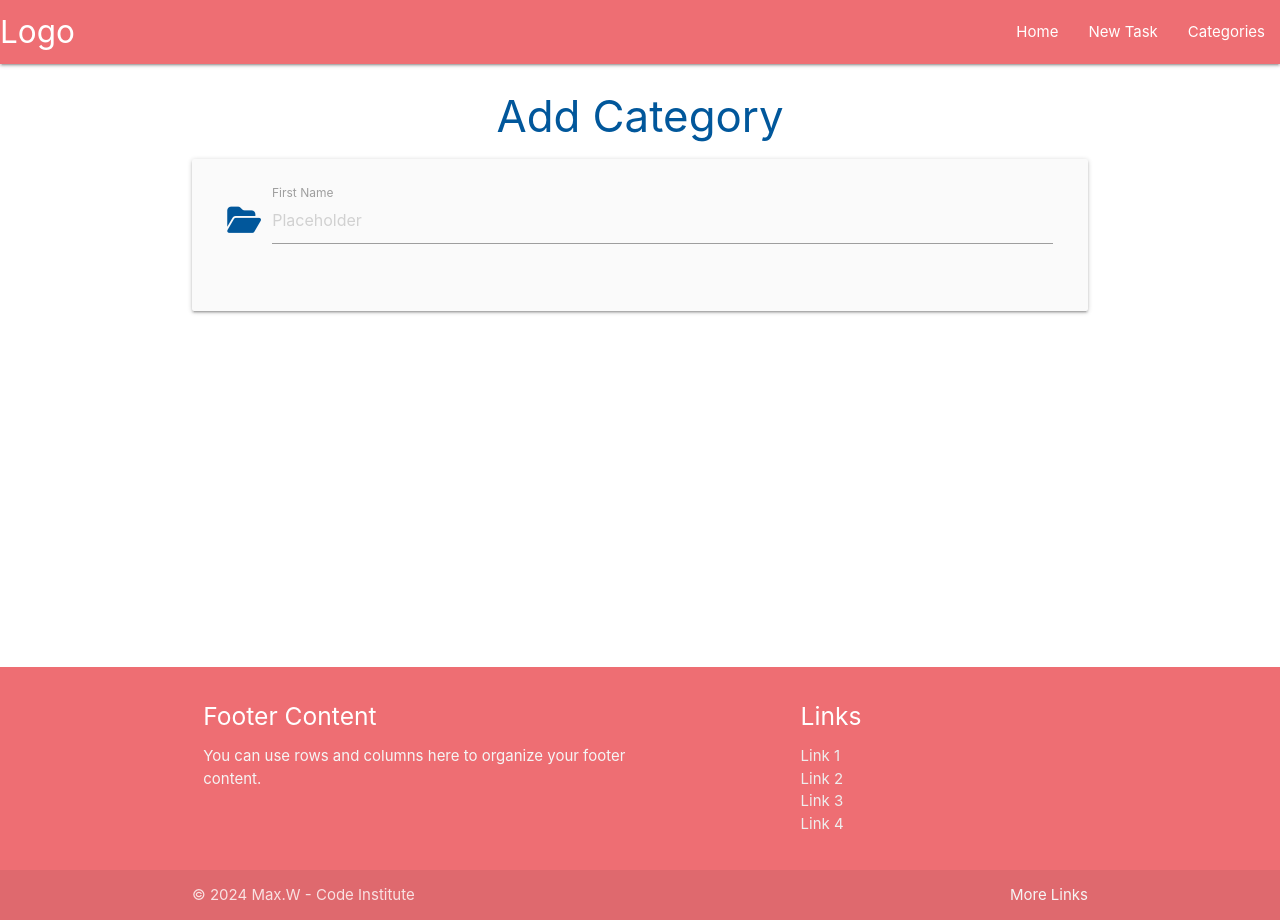
After one commit to MaxBWiseman/TaskManagerProject, a Flask app: page /add_category in a window 1280 px wide. The commit adds this page. Run offline with Flask 3, Linux system fonts and the light colour scheme; some libraries are stand-ins or nearby versions.

Commit message:
chore: Add routes for categories and add_category pages

```diff
--- a/taskmanager/routes.py
+++ b/taskmanager/routes.py
@@ -5,7 +5,15 @@ from taskmanager.models import Category, Task
 
 
 @app.route("/")
-def home():
+def home():# resieves the home() function from clicking nav links
     return render_template("tasks.html")
 # The home route is the default route that renders the tasks.html template.
 # this page will be displayed always when the user visits the website first.
+
+@app.route("/categories")
+def categories():# resieves the categories() function from clicking nav links
+    return render_template("categories.html")
+
+@app.route("/add_category", methods=["GET", "POST"])# when user submits the form, the data is sent to the database
+def add_category():# resieves the add_category() function from clicking nav links
+    return render_template("add_category.html")
--- /dev/null
+++ b/taskmanager/templates/add_category.html
@@ -0,0 +1,18 @@
+{% extends "base.html" %}
+{% block content %}
+
+<h3 class="light-blue-text text-darken-4 center-align">Add Category</h3>
+
+<div class="row card-panel grey lighten-5">
+    <form class="col s12" method="POST" action="{{ url_for('add_category') }}">
+      <div class="row">
+        <div class="input-field col s12">
+            <i class="fas fa-folder-open prefix light-blue-text text-darken-4"></i>
+          <input placeholder="Placeholder" id="first_name" type="text" class="validate">
+          <label for="first_name">First Name</label>
+        </div>
+      </div>
+    </form>
+</div>
+
+{% endblock %}
--- a/taskmanager/templates/base.html
+++ b/taskmanager/templates/base.html
@@ -23,7 +23,7 @@
                 <ul class="right hide-on-med-and-down">
                     <li><a href="{{ url_for('home')}}">Home</a></li>
                     <li><a href="">New Task</a></li>
-                    <li><a href="">Categories</a></li>
+                    <li><a href="{{ url_for('categories')}}">Categories</a></li>
                 </ul>
             </div>
         </nav>
@@ -31,7 +31,7 @@
         <ul class="sidenav" id="mobile-demo">
             <li><a href="{{ url_for('home')}}">Home</a></li>
             <li><a href="">New Task</a></li>
-            <li><a href="">Categories</a></li>
+            <li><a href="{{ url_for('categories')}}">Categories</a></li>
         </ul>
     </header>
     <main class="container">
```
Also changed, not shown: taskmanager/templates/categories.html (added, +14 -0 lines).
